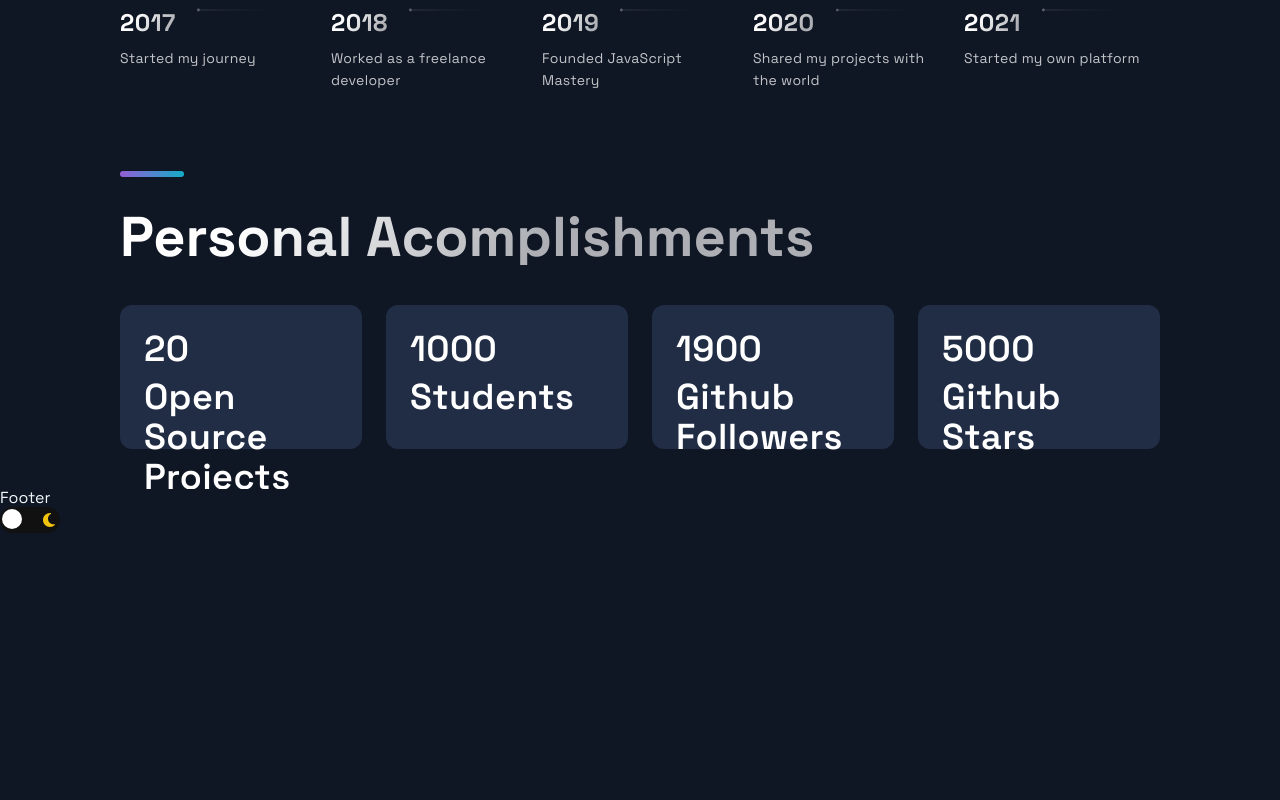
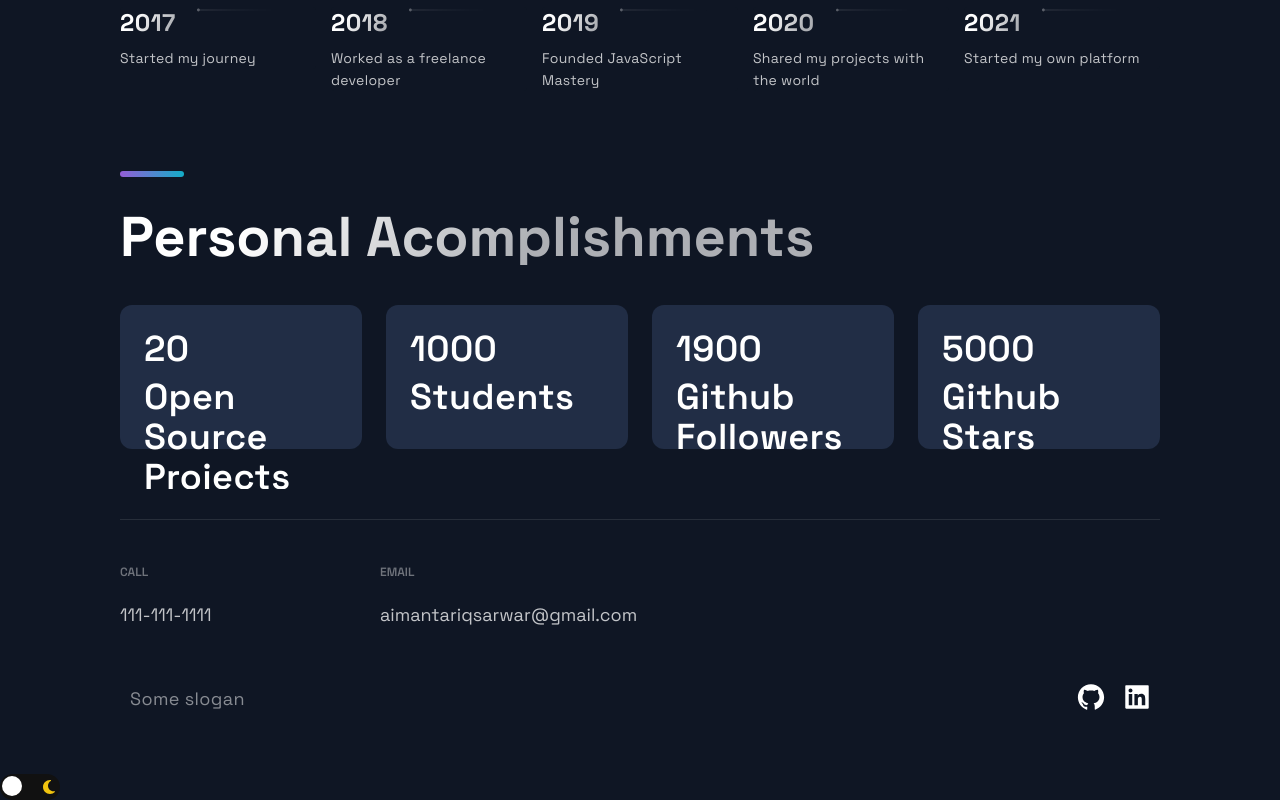
Before and after one commit to aiman2022skipq/personal_portfolio_website, a Next.js app: page / in a window 1280 px wide. Shown: the part 2930-3730 px from the top of the page. Before the commit the page ends 3463 px from the top, so only its background shows below. Built offline with nearby package versions, Linux system fonts and the light colour scheme.

Commit message:
Complete Footer Section

```diff
--- a/src/components/Footer/Footer.js
+++ b/src/components/Footer/Footer.js
@@ -1,14 +1,52 @@
-import React from 'react';
-import { AiFillGithub, AiFillInstagram, AiFillLinkedin } from 'react-icons/ai';
+import React from "react";
+import { AiFillGithub, AiFillInstagram, AiFillLinkedin } from "react-icons/ai";
 
-import { SocialIcons } from '../Header/HeaderStyles';
-import { CompanyContainer, FooterWrapper, LinkColumn, LinkItem, LinkList, LinkTitle, Slogan, SocialContainer, SocialIconsContainer } from './FooterStyles';
+import { SocialIcons } from "../Header/HeaderStyles";
+import {
+  CompanyContainer,
+  FooterWrapper,
+  LinkColumn,
+  LinkItem,
+  LinkList,
+  LinkTitle,
+  Slogan,
+  SocialContainer,
+  SocialIconsContainer,
+} from "./FooterStyles";
 
 const Footer = () => {
   return (
-    <div>
-      Footer
-    </div>
+    <FooterWrapper>
+      <LinkList>
+        <LinkColumn>
+          <LinkTitle>Call</LinkTitle>
+          <LinkItem href="tel:111-111-1111">111-111-1111</LinkItem>
+        </LinkColumn>
+        <LinkColumn>
+          <LinkTitle>Email</LinkTitle>
+          <LinkItem href="mailto:aimantariqsarwar@gmail.com">
+            aimantariqsarwar@gmail.com
+          </LinkItem>
+        </LinkColumn>
+      </LinkList>
+
+      <SocialIconsContainer>
+
+        <CompanyContainer>
+          <Slogan>Some slogan</Slogan>
+        </CompanyContainer>
+
+        <SocialContainer>
+          <SocialIcons href="https://github.com">
+            <AiFillGithub size="3rem" />
+          </SocialIcons>
+          <SocialIcons href="https://linkedin.com">
+            <AiFillLinkedin size="3rem" />
+          </SocialIcons>
+        </SocialContainer>
+
+      </SocialIconsContainer>
+    </FooterWrapper>
   );
 };
 
```
